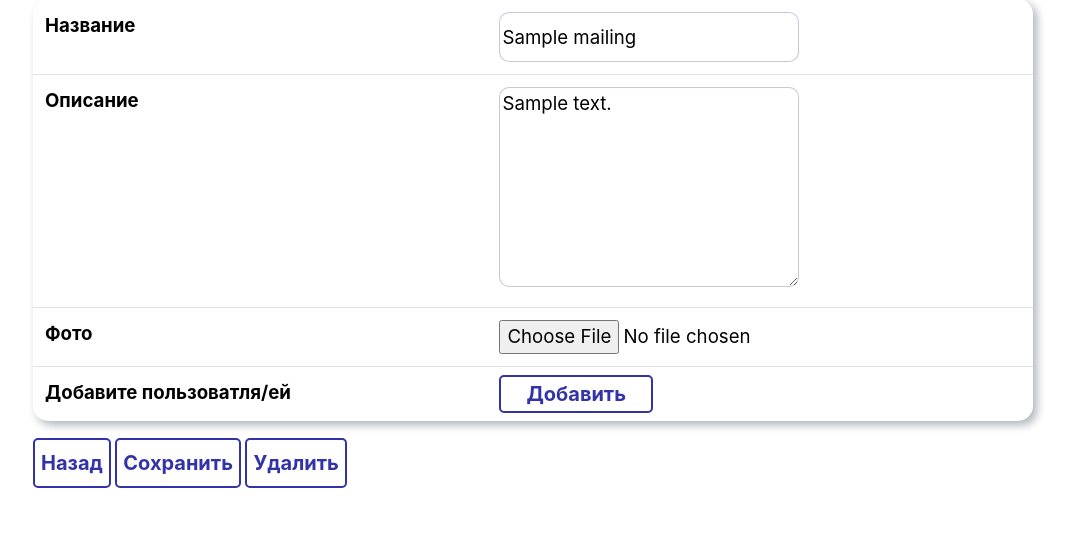
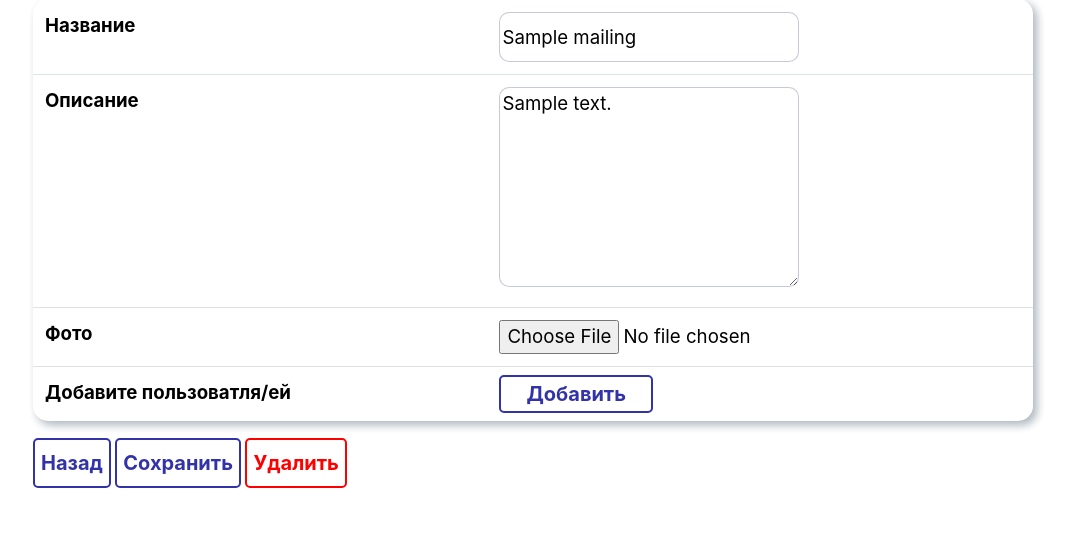
Before and after one commit to chesterzed/MDS_tg_bot, a Django app: page /mailing/1 in a window 1280 px wide. Shown: the part 101-639 px from the top of the page, without its empty margins (107-1180 px from the left). Run offline with Django 4.2, Linux system fonts and the light colour scheme; tables that the repository leaves empty hold one stand-in row (values such as "Sample post"); some libraries are stand-ins or nearby versions.

Commit message:
Update mailing.html

```diff
--- a/crm/templates/work/mailing.html
+++ b/crm/templates/work/mailing.html
@@ -123,7 +123,7 @@
 		<a href="{% url 'main' 'mailing' %}"><button class="button" type="button">Назад</button></a>
 		<button class="button" type="submit">Сохранить</button>
 		{% if mailing %}
-		<button class="button" name="delete" type="submit">Удалить</button>
+		<button class="button" name="delete" type="submit" style="color: red; border-color: red;">Удалить</button>
 		{% endif %}
 
 
```
